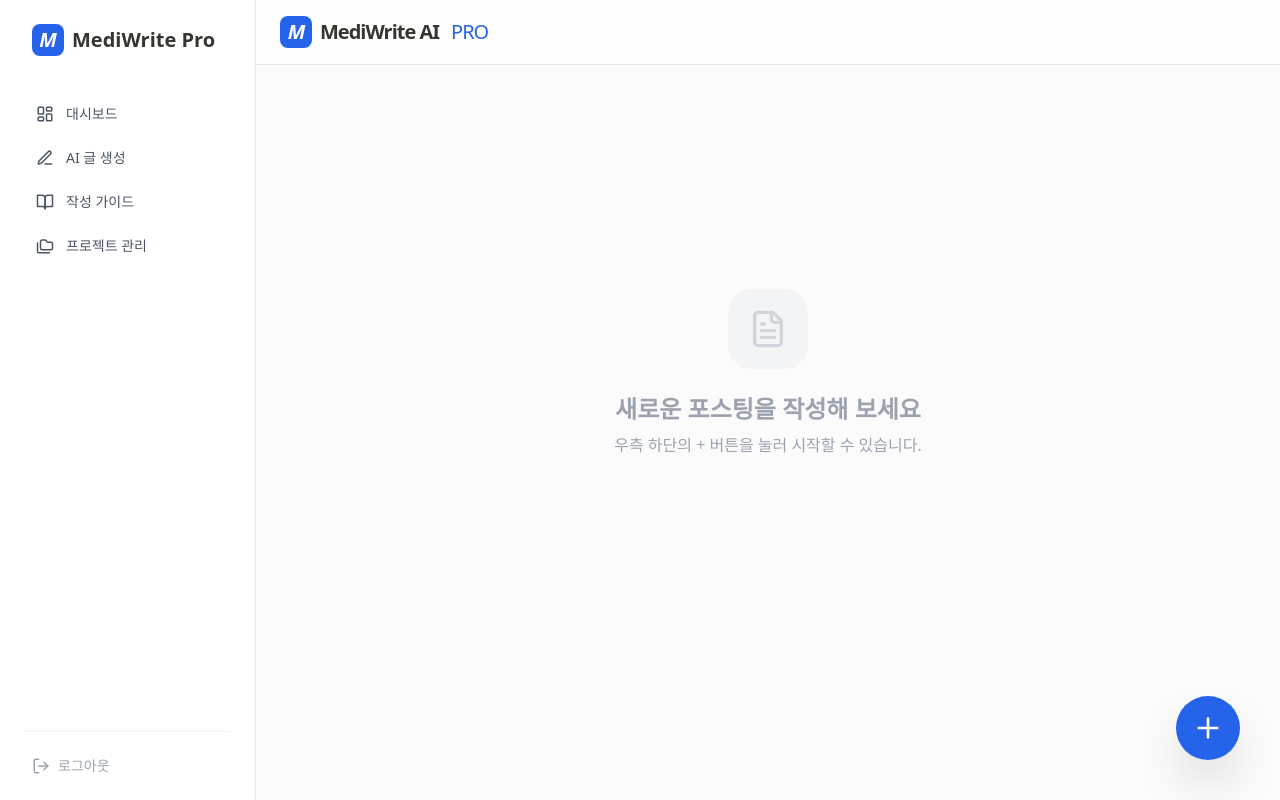
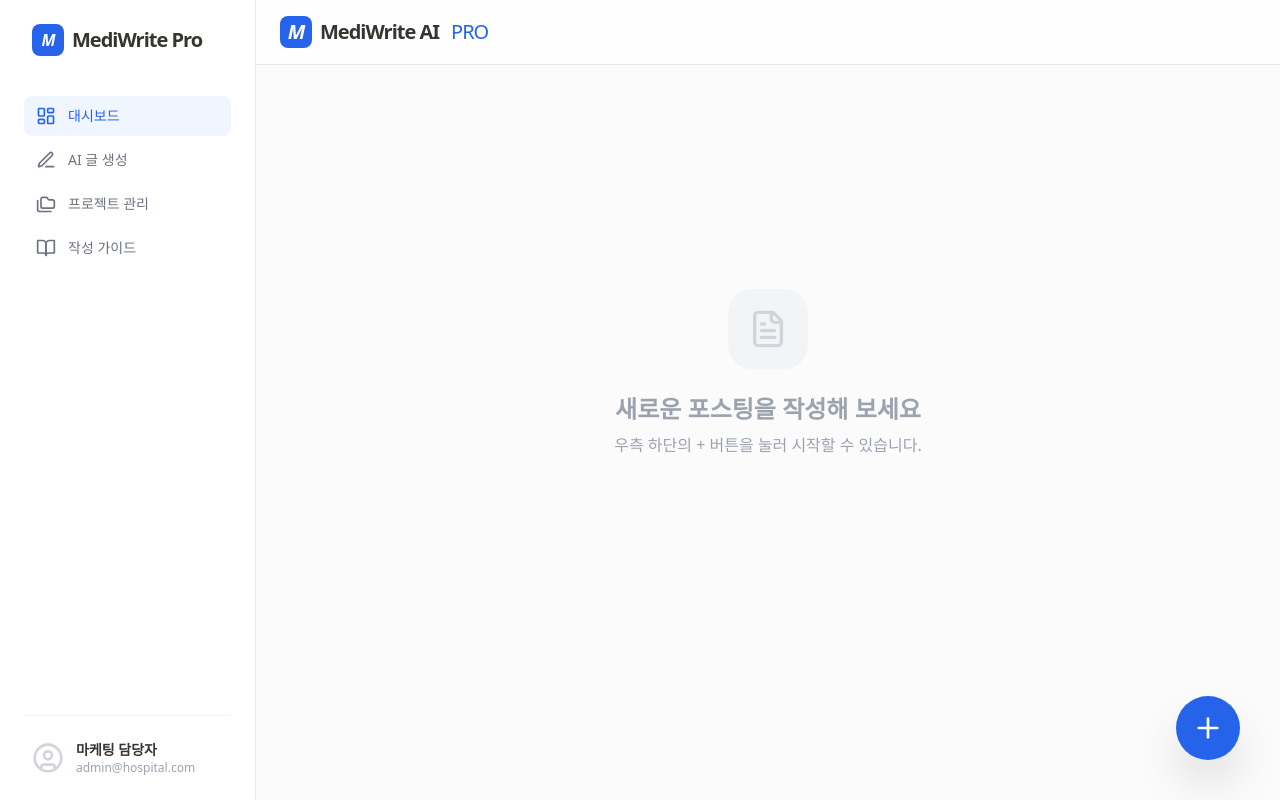
Before and after one commit to Grufti-lee/mediwrite-ai, a Next.js app: page / in a window 1280 px wide. Built offline with nearby package versions, Linux system fonts and the light colour scheme.

Commit message:
Update Sidebar.tsx

```diff
--- a/components/Sidebar.tsx
+++ b/components/Sidebar.tsx
@@ -1,36 +1,48 @@
-import { LayoutDashboard, PenLine, BookOpen, Folders, LogOut } from 'lucide-react';
+"use client";
 import Link from 'next/link';
+import { usePathname } from 'next/navigation';
+import { LayoutDashboard, PenLine, BookOpen, Folders, UserCircle } from 'lucide-react';
 
 export default function Sidebar() {
+  const pathname = usePathname();
+
+  const menuItems = [
+    { href: '/', icon: <LayoutDashboard size={20}/>, label: '대시보드' },
+    { href: '/write', icon: <PenLine size={20}/>, label: 'AI 글 생성' },
+    { href: '/projects', icon: <Folders size={20}/>, label: '프로젝트 관리' },
+    { href: '/guide', icon: <BookOpen size={20}/>, label: '작성 가이드' },
+  ];
+
   return (
-    <aside className="w-64 border-r border-gray-200 bg-white p-6 flex flex-col justify-between">
+    <aside className="w-64 border-r border-gray-200 bg-white h-screen sticky top-0 p-6 flex flex-col justify-between">
       <div>
-        <div className="flex items-center gap-2 font-bold text-xl mb-10 px-2">
-          <div className="w-8 h-8 bg-blue-600 rounded-lg flex items-center justify-center text-white italic">M</div>
+        <div className="flex items-center gap-2 font-bold text-xl mb-10 px-2 tracking-tighter">
+          <div className="w-8 h-8 bg-blue-600 rounded-lg flex items-center justify-center text-white italic text-base">M</div>
           MediWrite Pro
         </div>
 
-        <nav className="space-y-2">
-          <MenuLink href="/" icon={<LayoutDashboard size={18}/>} label="대시보드" />
-          <MenuLink href="/write" icon={<PenLine size={18}/>} label="AI 글 생성" />
-          <MenuLink href="/guide" icon={<BookOpen size={18}/>} label="작성 가이드" />
-          <MenuLink href="/projects" icon={<Folders size={18}/>} label="프로젝트 관리" />
+        <nav className="space-y-1">
+          {menuItems.map((item) => (
+            <Link
+              key={item.href}
+              href={item.href}
+              className={`flex items-center gap-3 px-3 py-2.5 text-sm font-medium rounded-lg transition-all ${
+                pathname === item.href ? 'bg-blue-50 text-blue-600' : 'text-gray-500 hover:bg-gray-50'
+              }`}
+            >
+              {item.icon} {item.label}
+            </Link>
+          ))}
         </nav>
       </div>
 
-      <div className="pt-6 border-t border-gray-100">
-        <button className="flex items-center gap-2 text-sm text-gray-400 hover:text-red-500 transition px-2">
-          <LogOut size={18} /> 로그아웃
-        </button>
+      <div className="pt-6 border-t border-gray-100 flex items-center gap-3 px-2">
+        <UserCircle size={32} className="text-gray-300" />
+        <div className="overflow-hidden">
+          <p className="text-sm font-bold truncate">마케팅 담당자</p>
+          <p className="text-xs text-gray-400 truncate">admin@hospital.com</p>
+        </div>
       </div>
     </aside>
   );
 }
-
-function MenuLink({ href, icon, label }: { href: string, icon: any, label: string }) {
-  return (
-    <Link href={href} className="flex items-center gap-3 px-3 py-2 text-sm font-medium text-gray-600 rounded-lg hover:bg-gray-50 hover:text-blue-600 transition">
-      {icon} {label}
-    </Link>
-  );
-}
```
